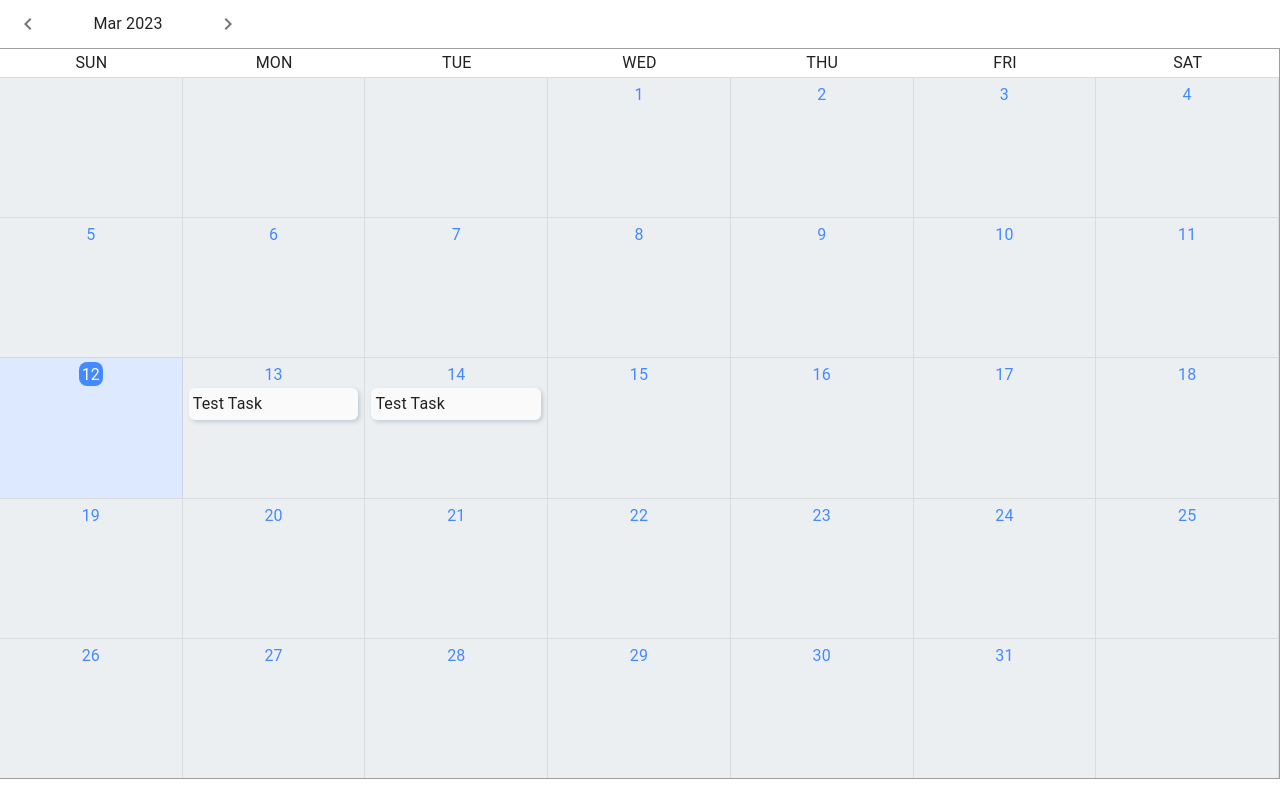
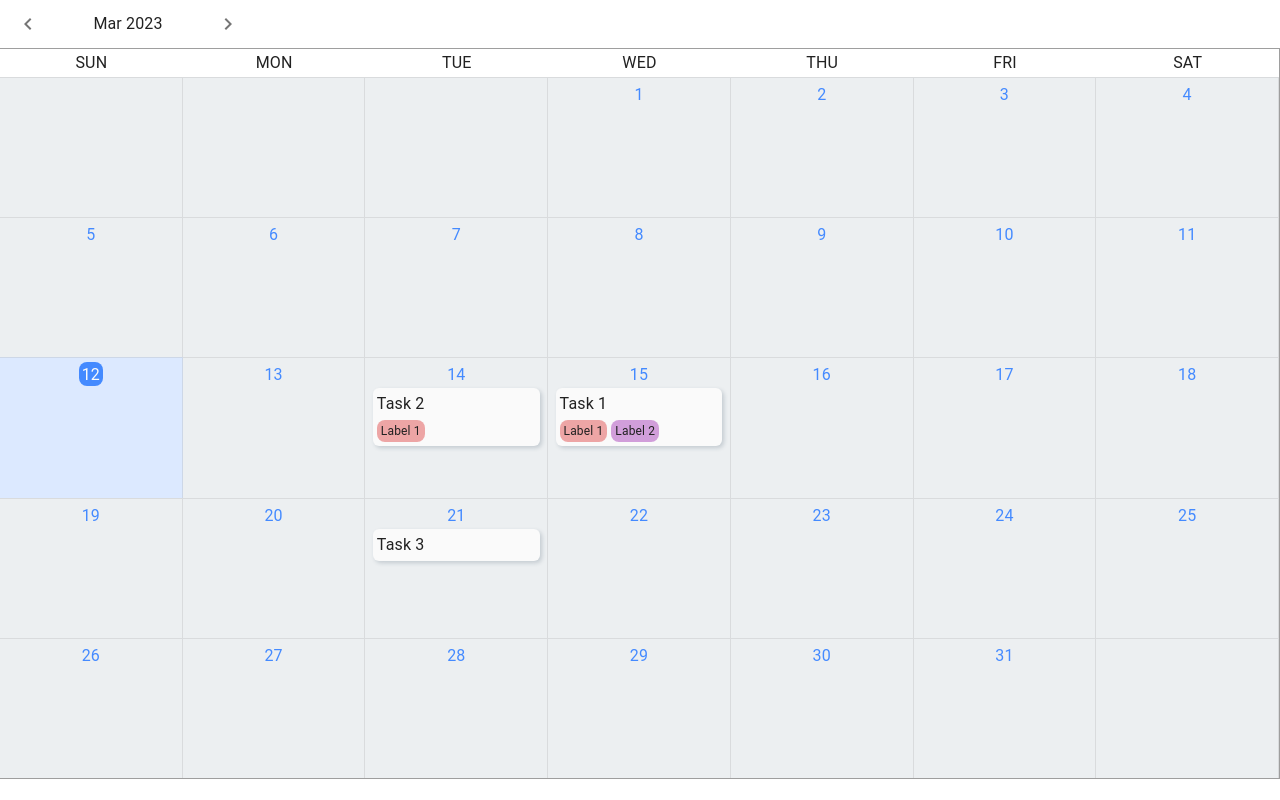
Before and after one commit to DimaSydorko/Calendar, a React (Create React App) app: page / in a window 1280 px wide. Built offline with nearby package versions, Linux system fonts and the light colour scheme; no server answers; the HTML template or start-up script is replaced by a standard one.

Commit message:
Add Drag + Fix Labels

```diff
--- a/package.json
+++ b/package.json
@@ -14,12 +14,14 @@
     "@types/jest": "^27.0.1",
     "@types/node": "^16.7.13",
     "@types/react": "^18.0.0",
+    "@types/react-beautiful-dnd": "^13.1.3",
     "@types/react-dom": "^18.0.0",
     "@types/styled-components": "^5.1.26",
     "axios": "^1.3.4",
     "notistack": "^3.0.1",
     "prettier": "^2.8.4",
     "react": "^18.2.0",
+    "react-beautiful-dnd": "^13.1.1",
     "react-dom": "^18.2.0",
     "react-scripts": "5.0.1",
     "styled-components": "^5.3.8",
--- a/src/Calendar/DayCell/DayCell.tsx
+++ b/src/Calendar/DayCell/DayCell.tsx
@@ -1,4 +1,5 @@
 import { memo, useCallback, useEffect, useMemo, useRef, useState } from 'react'
+import { Draggable, Droppable } from 'react-beautiful-dnd'
 import { Tooltip } from '@mui/material'
 import StarsIcon from '@mui/icons-material/Stars'
 import AddIcon from '@mui/icons-material/Add'
@@ -32,7 +33,7 @@ const DayCell = memo(({ date }: PropsT) => {
   const [isHover, setIsHover] = useState<boolean>(false)
 
   const tasksKey: string = date ? dateToObjKey(date) : ''
-  const tasks: TaskT[] | undefined = useMemo(() => tasksData.tasks[tasksKey], [tasksData.tasks, tasksKey])
+  const tasks: TaskT[] | undefined = useMemo(() => [...(tasksData.tasks[tasksKey] || [])], [tasksData.tasks, tasksKey])
   const isNotEmpty = !!date
 
   const holiday: string = holidays
@@ -44,7 +45,7 @@ const DayCell = memo(({ date }: PropsT) => {
   const isCurrent = isNotEmpty && isSameDay(date, new Date())
 
   const onSubmitAddTask = useCallback(() => {
-    if (!editTask) return
+    if (!editTask?.text) return
 
     if (editTask.id === 0) onAddTask({ task: editTask, dateKey: tasksKey })
     else onUpdateTask({ task: editTask, dateKey: tasksKey })
@@ -88,21 +89,37 @@ const DayCell = memo(({ date }: PropsT) => {
           <StarsIcon style={{ color: '#e6b501', position: 'absolute', right: 2, top: 2 }} />
         </Tooltip>
       )}
-      {tasks?.map(task =>
-        task.id !== editTask?.id ? (
-          <Task key={task.id} task={task} onEdit={setEditTask} />
+      <Droppable droppableId={tasksKey || '-'}>
+        {(provided, snapshot) => (
+          <div {...provided.droppableProps} ref={provided.innerRef}>
+            {tasks?.map((task, idx) => {
+              const key = `${task.id}${task.labelIds.length}`
+              return (
+                <Draggable key={key} draggableId={`${task.id}`} index={idx}>
+                  {(provided, snapshot) => (
+                    <div ref={provided.innerRef} {...provided.draggableProps} {...provided.dragHandleProps}>
+                      {task.id !== editTask?.id ? (
+                        <Task key={key} task={task} labels={tasksData.labels} onEdit={setEditTask} />
                       ) : (
                         <TaskEdit
-            key={task.id}
+                          key={key}
+                          labels={tasksData.labels}
                           task={editTask}
                           tasksKey={tasksKey}
-            labels={tasksData.labels}
                           setEditTask={setEditTask}
                           onSubmit={onSubmitAddTask}
                           onCancel={onCancelEdit}
                         />
+                      )}
+                    </div>
+                  )}
+                </Draggable>
               )
+            })}
+            {provided.placeholder}
+          </div>
         )}
+      </Droppable>
       {editTask?.id === 0 && (
         <TaskEdit
           task={editTask}
--- /dev/null
+++ b/src/Calendar/Labels/Labels.tsx
@@ -0,0 +1,26 @@
+import { memo } from 'react'
+import { LabelT } from 'Utils/types'
+import { LabelsViewContainer, LabelView } from './styles'
+
+type PropsT = {
+  isInEdit?: boolean
+  labelIds: number[]
+  labels: LabelT[]
+}
+
+const Labels = memo(({ labelIds, labels, isInEdit = false }: PropsT) => {
+  return !!labelIds.length ? (
+    <LabelsViewContainer isInEdit={isInEdit}>
+      {labelIds.map(id => {
+        const label = labels.find(l => l.id === id)
+        if (!label) return null
+        return (
+          <LabelView key={id} background={label.color + 'A0'}>
+            {label.text}
+          </LabelView>
+        )
+      })}
+    </LabelsViewContainer>
+  ) : null
+})
+export default Labels
--- a/src/Calendar/LabelMenu/styles.tsx
+++ b/src/Calendar/Labels/styles.tsx
@@ -47,3 +47,31 @@ export const LabelContainer = styled('div')(({}) => ({
 }))
 
 export const CheckedIcon = () => <CheckIcon fontSize={'small'} style={{}} />
+
+type LabelsViewContainerT = {
+  isInEdit?: boolean
+}
+
+export const LabelsViewContainer = styled('div')<LabelsViewContainerT>(({ isInEdit = false }) => ({
+  width: '100%',
+  display: 'flex',
+  alignItems: 'center',
+  justifyContent: 'flex-start',
+  flexWrap: 'wrap',
+  gap: 4,
+  padding: isInEdit ? '4px 4px 0 4px' : '4px 0 0 0'
+}))
+
+type LabelViewT = {
+  background: string
+}
+
+export const LabelView = styled('div')<LabelViewT>(({ background }) => ({
+  borderRadius: 8,
+  background,
+  padding: '2px 4px',
+  fontSize: 12,
+  whiteSpace: 'nowrap',
+  overflow: 'hidden',
+  color: colors.text
+}))
--- a/src/Calendar/Task/Task.tsx
+++ b/src/Calendar/Task/Task.tsx
@@ -1,20 +1,23 @@
 import { useState } from 'react'
 import EditIcon from '@mui/icons-material/Edit'
 
-import { TaskT } from 'Utils/types'
+import { LabelT, TaskT } from 'Utils/types'
+import Labels from '../Labels/Labels'
 import { EditButton, TaskContainer } from './styles'
 
 type PropsT = {
   task: TaskT
+  labels: LabelT[]
   onEdit: (task: TaskT) => void
 }
 
-const Task = ({ task, onEdit }: PropsT) => {
+const Task = ({ task, onEdit, labels }: PropsT) => {
   const [isHover, setIsHover] = useState<boolean>()
 
   return (
     <TaskContainer onMouseEnter={() => setIsHover(true)} onMouseLeave={() => setIsHover(false)}>
       {task.text}
+      <Labels labels={labels} labelIds={task.labelIds} />
       {isHover && (
         <EditButton onClick={() => onEdit(task)}>
           <EditIcon fontSize={'small'} />
--- a/src/Calendar/Task/TaskEdit.tsx
+++ b/src/Calendar/Task/TaskEdit.tsx
@@ -1,10 +1,10 @@
-import { memo } from 'react'
 import DeleteIcon from '@mui/icons-material/Delete'
 
 import { AppInput, PrimaryButton } from 'Commons'
 import { LabelT, SetStateType, TaskT } from 'Utils/types'
 import { ActionsContainer, AddDelete, DeleteIconButton, TaskEditContainer } from './styles'
-import LabelMenu from '../LabelMenu/LabelMenu'
+import LabelMenu from '../Labels/LabelMenu'
+import Labels from '../Labels/Labels'
 
 type PropsT = {
   task: TaskT
@@ -17,6 +17,7 @@ type PropsT = {
 
 const TaskEdit = ({ setEditTask, task, labels, tasksKey, onSubmit, onCancel }: PropsT) => {
   const isNew = !task.id
+  const labelIds = task.labelIds
 
   const onChangeText = (text: string) => {
     setEditTask(p => (!!p ? { ...p, text } : p))
@@ -33,6 +34,7 @@ const TaskEdit = ({ setEditTask, task, labels, tasksKey, onSubmit, onCancel }: P
         style={{ borderBottomLeftRadius: 0, borderBottomRightRadius: 0 }}
         onChange={onChangeText}
       />
+      <Labels isInEdit labels={labels} labelIds={labelIds} />
       <ActionsContainer>
         <AddDelete>
           <PrimaryButton disabled={!task.text} onClick={onSubmit}>
@@ -42,7 +44,14 @@ const TaskEdit = ({ setEditTask, task, labels, tasksKey, onSubmit, onCancel }: P
             <DeleteIcon />
           </DeleteIconButton>
         </AddDelete>
-        <LabelMenu taskId={task.id} tasksKey={tasksKey} labels={labels} labelIds={task.labelIds} />
+        <LabelMenu
+          taskId={task.id}
+          tasksKey={tasksKey}
+          labels={labels}
+          labelIds={labelIds}
+          setEditTask={setEditTask}
+          onSubmit={onSubmit}
+        />
       </ActionsContainer>
     </TaskEditContainer>
   )
--- a/src/Calendar/Task/styles.tsx
+++ b/src/Calendar/Task/styles.tsx
@@ -4,7 +4,7 @@ import { colors } from 'Theme'
 export const TaskContainer = styled('div')(({}) => ({
   position: 'relative',
   background: colors.white,
-  width: 'calc(100% - 4px)',
+  width: 'calc(100vw / 7 - 16px)',
   boxShadow: '2px 2px 4px 0px rgba(34, 60, 80, 0.2)',
   whiteSpace: 'pre-wrap',
   wordBreak: 'break-word',
--- a/src/State/useCalendar/useCalendar.tsx
+++ b/src/State/useCalendar/useCalendar.tsx
@@ -16,7 +16,7 @@ const initialState: CalendarStateT = {
   holidays: []
 }
 
-const tableReducer = (state: CalendarStateT, { type, payload }: ActionT): CalendarStateT => {
+const calendarReducer = (state: CalendarStateT, { type, payload }: ActionT): CalendarStateT => {
   switch (type) {
     case 'SET_MONTH':
       if (payload === undefined) {
@@ -34,7 +34,7 @@ const tableReducer = (state: CalendarStateT, { type, payload }: ActionT): Calend
 }
 
 const useCalendar = (): ContextT => {
-  const [calendarData, dispatch] = useReducer(tableReducer, initialState)
+  const [calendarData, dispatch] = useReducer(calendarReducer, initialState)
 
   const onChangeMonth = useCallback((isIncrease?: boolean) => {
     dispatch({ type: 'SET_MONTH', payload: isIncrease })
--- a/src/State/useTasks/index.tsx
+++ b/src/State/useTasks/index.tsx
@@ -4,8 +4,8 @@ import useTasks, {
   AddLabelPropsT,
   AddTaskPropsT,
   DelTaskPropsT,
+  MoveTaskPropsT,
   TasksStateT,
-  ToggleLabelPropsT,
   UpdLabelPropsT,
   UpdTaskPropsT
 } from './useTasks'
@@ -15,9 +15,9 @@ export type ContextT = {
   onAddTask: (arg: AddTaskPropsT) => void
   onUpdateTask: (arg: UpdTaskPropsT) => void
   onDeleteTask: (arg: DelTaskPropsT) => void
+  onMoveTask: (arg: MoveTaskPropsT) => void
   onAddLabel: (arg: AddLabelPropsT) => void
   onUpdLabel: (arg: UpdLabelPropsT) => void
-  onToggleLabel: (arg: ToggleLabelPropsT) => void
 }
 
 const TasksContext = createContext<ContextT>(null!)
--- a/src/State/useTasks/useTasks.tsx
+++ b/src/State/useTasks/useTasks.tsx
@@ -2,13 +2,14 @@ import { useCallback, useReducer } from 'react'
 import { LabelT, ObjKeysType, TaskT } from 'Utils/types'
 import { getTaskColors } from 'Theme'
 import { ContextT } from './index'
+import { DraggableLocation } from 'react-beautiful-dnd'
 
 export type AddTaskPropsT = { task: TaskT; dateKey: string }
 export type UpdTaskPropsT = AddTaskPropsT
+export type MoveTaskPropsT = { destination: DraggableLocation; source: DraggableLocation; draggableId: string }
 export type DelTaskPropsT = { taskId: number; dateKey: string }
 export type AddLabelPropsT = { label: LabelT }
 export type UpdLabelPropsT = AddLabelPropsT
-export type ToggleLabelPropsT = { dateKey: string; taskId: number; labelIds: number[] }
 
 export type TasksStateT = {
   tasks: ObjKeysType<TaskT[]>
@@ -19,19 +20,23 @@ export type ActionT =
   | { type: 'ADD_TASK'; payload: AddTaskPropsT }
   | { type: 'UPD_TASK'; payload: UpdTaskPropsT }
   | { type: 'DEL_TASK'; payload: DelTaskPropsT }
+  | { type: 'MOVE_TASK'; payload: MoveTaskPropsT }
   | { type: 'ADD_LABEL'; payload: AddLabelPropsT }
   | { type: 'UPD_LABEL'; payload: UpdLabelPropsT }
-  | { type: 'TOGGLE_LABEL'; payload: ToggleLabelPropsT }
 
 const initialState: TasksStateT = {
   tasks: {
-    ['2023-03-13']: [{ id: 124, text: 'Test Task', labelIds: [] }],
-    ['2023-03-14']: [{ id: 125, text: 'Test Task', labelIds: [] }]
+    ['2023-03-15']: [{ id: 124, text: 'Task 1', labelIds: [12, 13] }],
+    ['2023-03-14']: [{ id: 125, text: 'Task 2', labelIds: [12] }],
+    ['2023-03-21']: [{ id: 126, text: 'Task 3', labelIds: [] }]
   },
-  labels: [{ id: 12, text: 'Test Label', color: getTaskColors(300)[2] }]
+  labels: [
+    { id: 12, text: 'Label 1', color: getTaskColors(300)[2] },
+    { id: 13, text: 'Label 2', color: getTaskColors(300)[4] }
+  ]
 }
 
-const tableReducer = (state: TasksStateT, { type, payload }: ActionT): TasksStateT => {
+const tasksReducer = (state: TasksStateT, { type, payload }: ActionT): TasksStateT => {
   switch (type) {
     case 'ADD_TASK':
       const tasksKey = state.tasks[payload.dateKey]
@@ -44,22 +49,29 @@ const tableReducer = (state: TasksStateT, { type, payload }: ActionT): TasksStat
         ...state,
         tasks: { ...state.tasks, [payload.dateKey]: state.tasks[payload.dateKey].filter(t => t.id !== payload.taskId) }
       }
+    case 'MOVE_TASK': {
+      const oldKey = payload.source.droppableId
+      const newKey = payload.destination.droppableId
+
+      const source = state.tasks[oldKey]
+      const dest = state.tasks[newKey]
+
+      const task = source.find(t => t.id === +payload.draggableId)
+      const delOld = source.filter(t => t.id !== +payload.draggableId)
+      if (!!task) dest.splice(payload.destination.index, 1, task)
+      return { ...state, tasks: { ...state.tasks, [oldKey]: delOld, [newKey]: dest } }
+    }
     case 'ADD_LABEL':
       return { ...state, labels: [...state.labels, payload.label] }
     case 'UPD_LABEL':
       return { ...state, labels: state.labels.map(l => (l.id === payload.label.id ? payload.label : l)) }
-    case 'TOGGLE_LABEL':
-      const updatedTaskLabels = state.tasks[payload.dateKey].map(t =>
-        t.id === payload.taskId ? { ...t, labelIds: payload.labelIds } : t
-      )
-      return { ...state, tasks: { ...state.tasks, [payload.dateKey]: updatedTaskLabels } }
     default:
       return state
   }
 }
 
 const useTasks = (): ContextT => {
-  const [tasksData, dispatch] = useReducer(tableReducer, initialState)
+  const [tasksData, dispatch] = useReducer(tasksReducer, initialState)
 
   const onAddTask = useCallback((payload: AddTaskPropsT) => {
     payload.task.id = new Date().getTime()
@@ -74,6 +86,10 @@ const useTasks = (): ContextT => {
     dispatch({ type: 'DEL_TASK', payload })
   }, [])
 
+  const onMoveTask = useCallback((payload: MoveTaskPropsT) => {
+    dispatch({ type: 'MOVE_TASK', payload })
+  }, [])
+
   const onAddLabel = useCallback((payload: AddLabelPropsT) => {
     payload.label.id = new Date().getTime()
     dispatch({ type: 'ADD_LABEL', payload })
@@ -83,11 +99,7 @@ const useTasks = (): ContextT => {
     dispatch({ type: 'UPD_LABEL', payload })
   }, [])
 
-  const onToggleLabel = useCallback((payload: ToggleLabelPropsT) => {
-    dispatch({ type: 'TOGGLE_LABEL', payload })
-  }, [])
-
-  return { tasksData, onAddTask, onUpdateTask, onDeleteTask, onAddLabel, onUpdLabel, onToggleLabel }
+  return { tasksData, onAddTask, onUpdateTask, onDeleteTask, onAddLabel, onUpdLabel, onMoveTask }
 }
 
 export default useTasks
```
Also changed, not shown: src/Calendar/Calendar.tsx (+12 -5 lines), src/Calendar/Labels/LabelMenu.tsx (renamed from src/Calendar/LabelMenu/LabelMenu.tsx, +12 -8 lines), 1 other file (tests, documents, lock files or other folders). Lines whose indentation alone changed are shown as unchanged.
